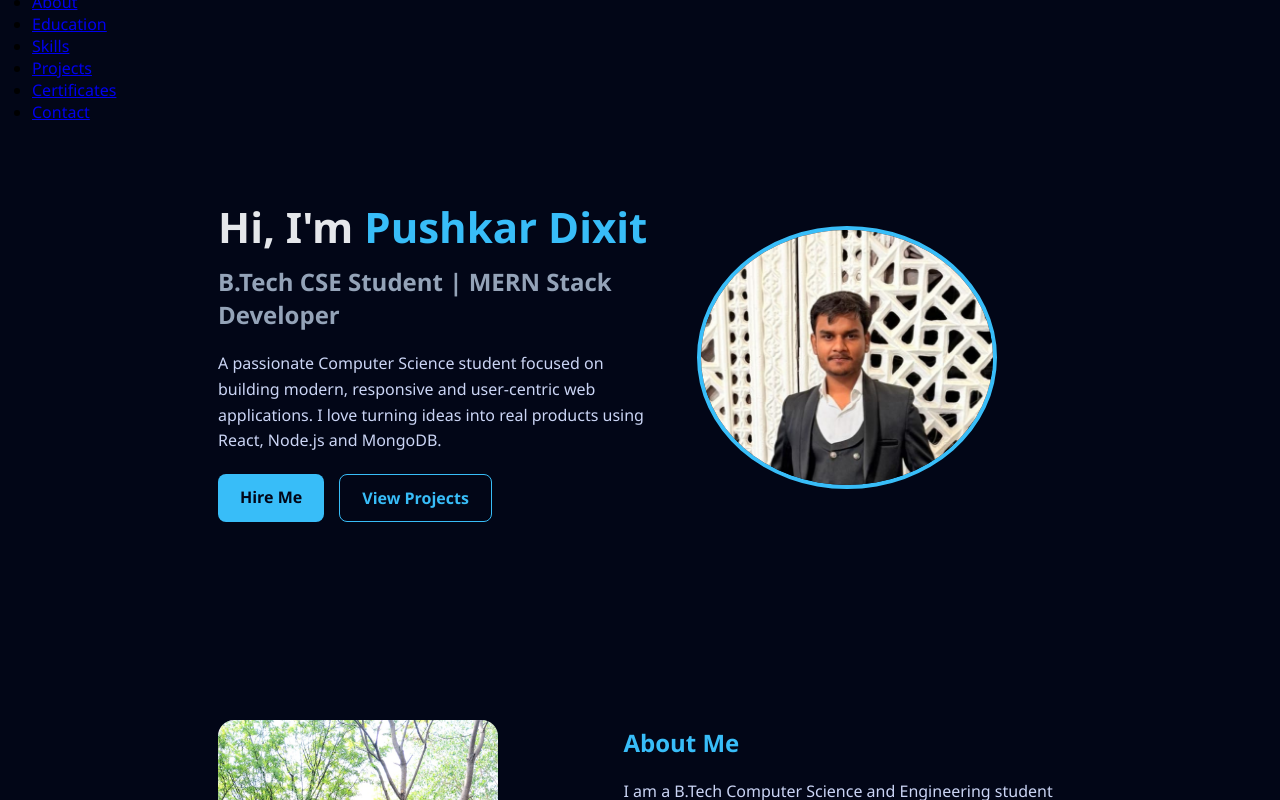
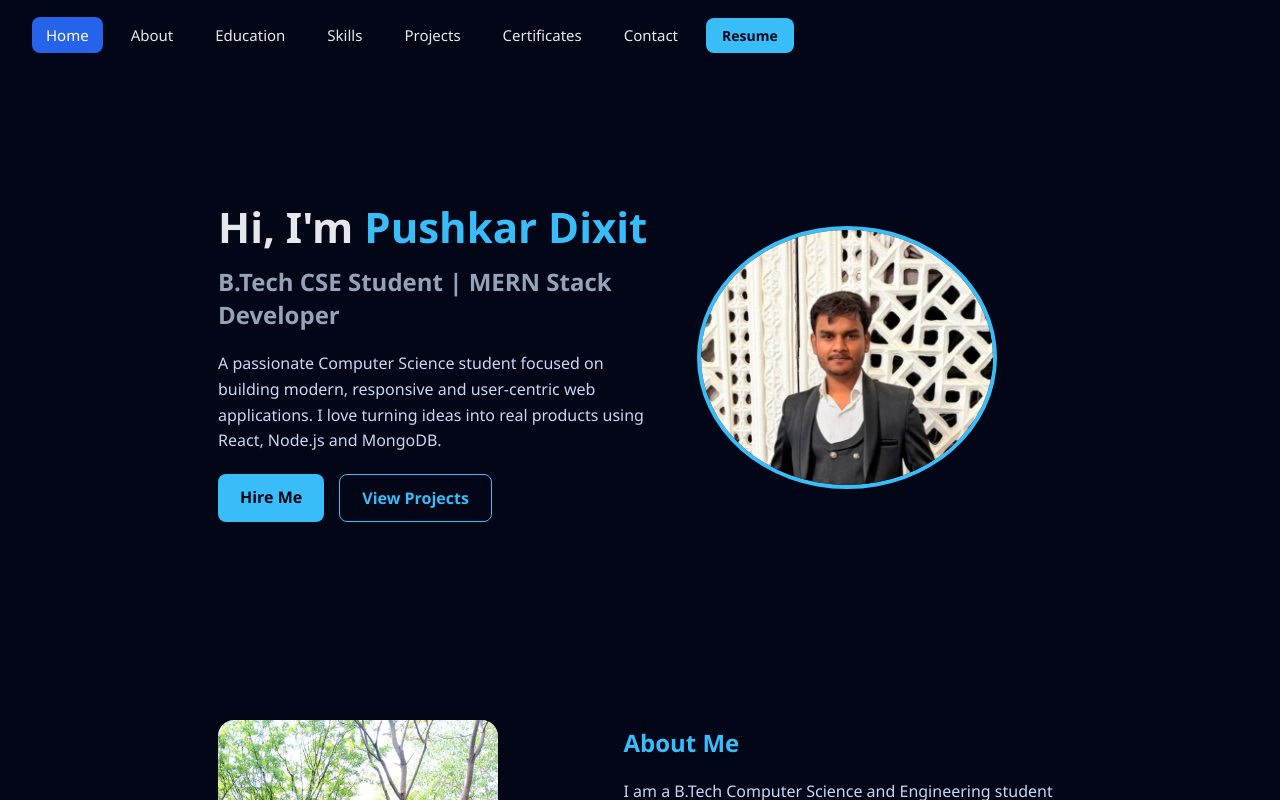
Before and after one commit to PUSHKAR-DIXIT/mern-portfolio, a React (Create React App) app: page / in a window 1280 px wide. Shown: the top 800 px of the page. Built offline with nearby package versions, Linux system fonts and the light colour scheme; no server answers.

Commit message:
navbar fix and mobile responsive

```diff
--- a/src/components/Navbar.jsx
+++ b/src/components/Navbar.jsx
@@ -1,4 +1,4 @@
-import { useEffect, useState } from "react";
+import { useState, useEffect } from "react";
 import "./Navbar.css";
 
 function Navbar() {
@@ -19,42 +19,39 @@ function Navbar() {
       { threshold: 0.6 }
     );
 
-    sections.forEach(sec => observer.observe(sec));
+    sections.forEach(section => observer.observe(section));
     return () => observer.disconnect();
   }, []);
 
-  const link = (id, label) => (
-    <li>
+  const NavLink = ({ id, label }) => (
     <a
       href={`#${id}`}
-        className={active === id ? "active" : ""}
+      className={`nav-item ${active === id ? "active" : ""}`}
       onClick={() => setOpen(false)}
     >
       {label}
     </a>
-    </li>
   );
 
   return (
     <nav className="navbar">
-      <div className="nav-container">
-        <div className="nav-logo">Pushkar</div>
+      {/* LEFT LINKS */}
+      <div className={`nav-left ${open ? "open" : ""}`}>
+        <NavLink id="home" label="Home" />
+        <NavLink id="about" label="About" />
+        <NavLink id="education" label="Education" />
+        <NavLink id="skills" label="Skills" />
+        <NavLink id="projects" label="Projects" />
+        <NavLink id="certificates" label="Certificates" />
+        <NavLink id="contact" label="Contact" />
+        <a href="/resume.pdf" className="resume-btn">Resume</a>
+      </div>
 
+      {/* HAMBURGER */}
       <div className="hamburger" onClick={() => setOpen(!open)}>
         <span></span>
         <span></span>
         <span></span>
-        </div>
-
-        <ul className={`nav-links ${open ? "open" : ""}`}>
-          {link("home", "Home")}
-          {link("about", "About")}
-          {link("education", "Education")}
-          {link("skills", "Skills")}
-          {link("projects", "Projects")}
-          {link("certificates", "Certificates")}
-          {link("contact", "Contact")}
-        </ul>
       </div>
     </nav>
   );
```
Lines whose indentation alone changed are shown as unchanged.
